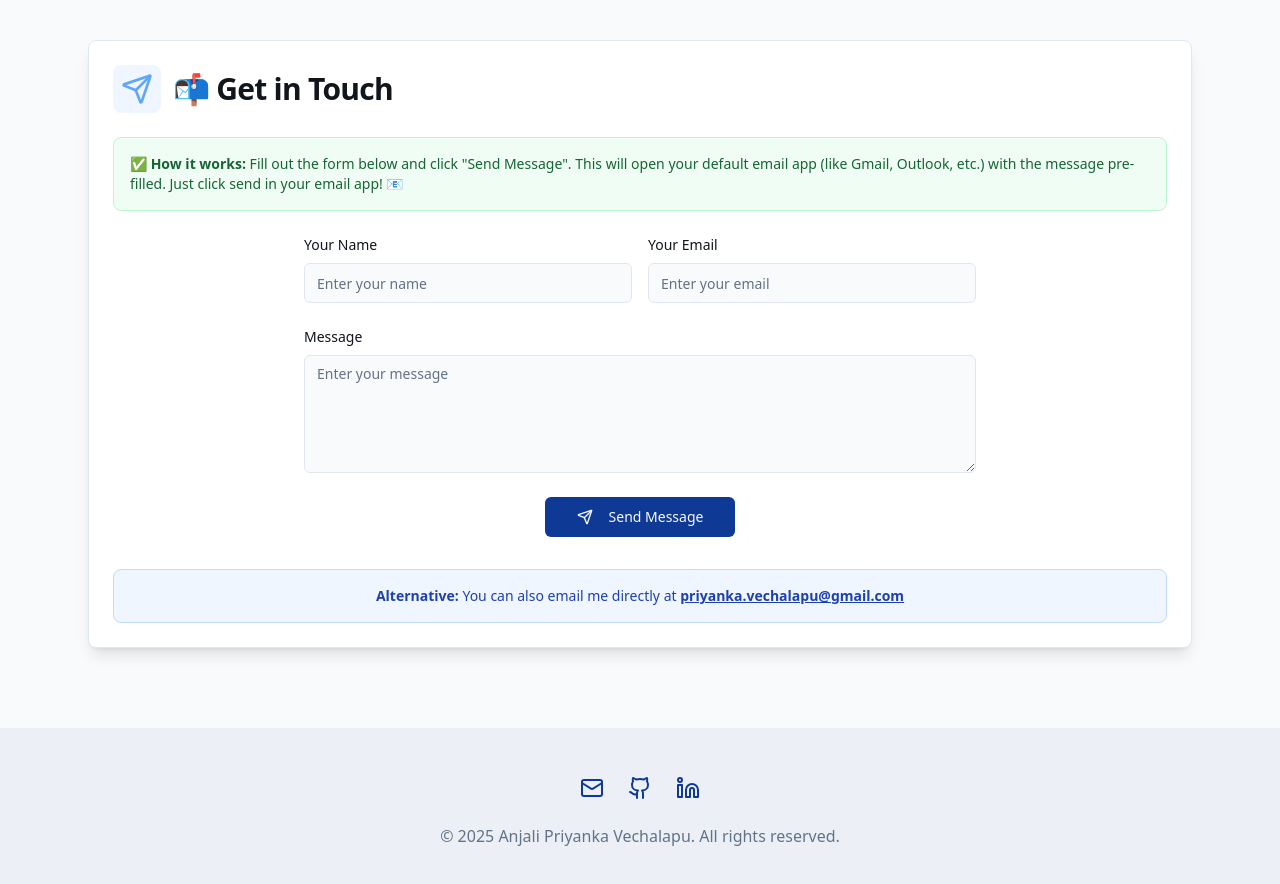
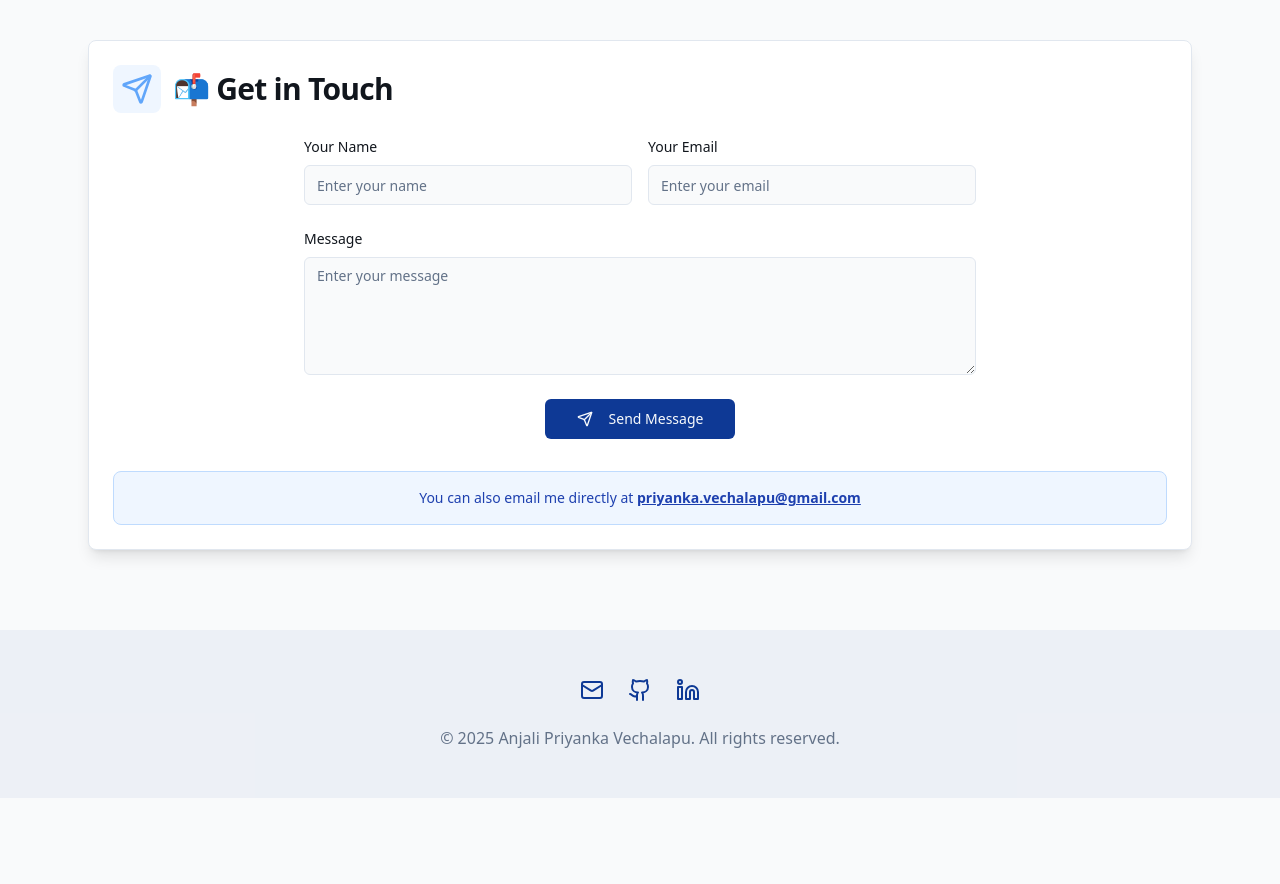
Before and after one commit to Anjali-Priyanka/anjali-priyanka-portfolio-verse, a React (Vite) app: page / in a window 1280 px wide. Shown: the part 3860-4744 px from the top of the page. After the commit the page ends 4658 px from the top, so only its background shows below. Built offline with nearby package versions, Linux system fonts and the light colour scheme.

Commit message:
Updated Index.tsx

```diff
--- a/src/pages/Index.tsx
+++ b/src/pages/Index.tsx
@@ -360,13 +360,7 @@ const Index = () => {
               </CardTitle>
             </CardHeader>
             <CardContent>
-              <div className="mb-6 p-4 bg-green-50 border border-green-200 rounded-lg">
-                <p className="text-sm text-green-800">
-                  <strong>✅ How it works:</strong> Fill out the form below and click "Send Message".
-                  This will open your default email app (like Gmail, Outlook, etc.) with the message pre-filled.
-                  Just click send in your email app! 📧
-                </p>
-              </div>
+
               <form onSubmit={handleSubmit} className="space-y-6 max-w-2xl mx-auto">
                 <div className="grid md:grid-cols-2 gap-4">
                   <div>
@@ -438,7 +432,7 @@ const Index = () => {
 
               <div className="mt-8 p-4 bg-blue-50 border border-blue-200 rounded-lg">
                 <p className="text-sm text-blue-800 text-center">
-                  <strong>Alternative:</strong> You can also email me directly at{' '}
+                  You can also email me directly at{' '}
                   <a href="mailto:priyanka.vechalapu@gmail.com" className="font-semibold underline">
                     priyanka.vechalapu@gmail.com
                   </a>
```
